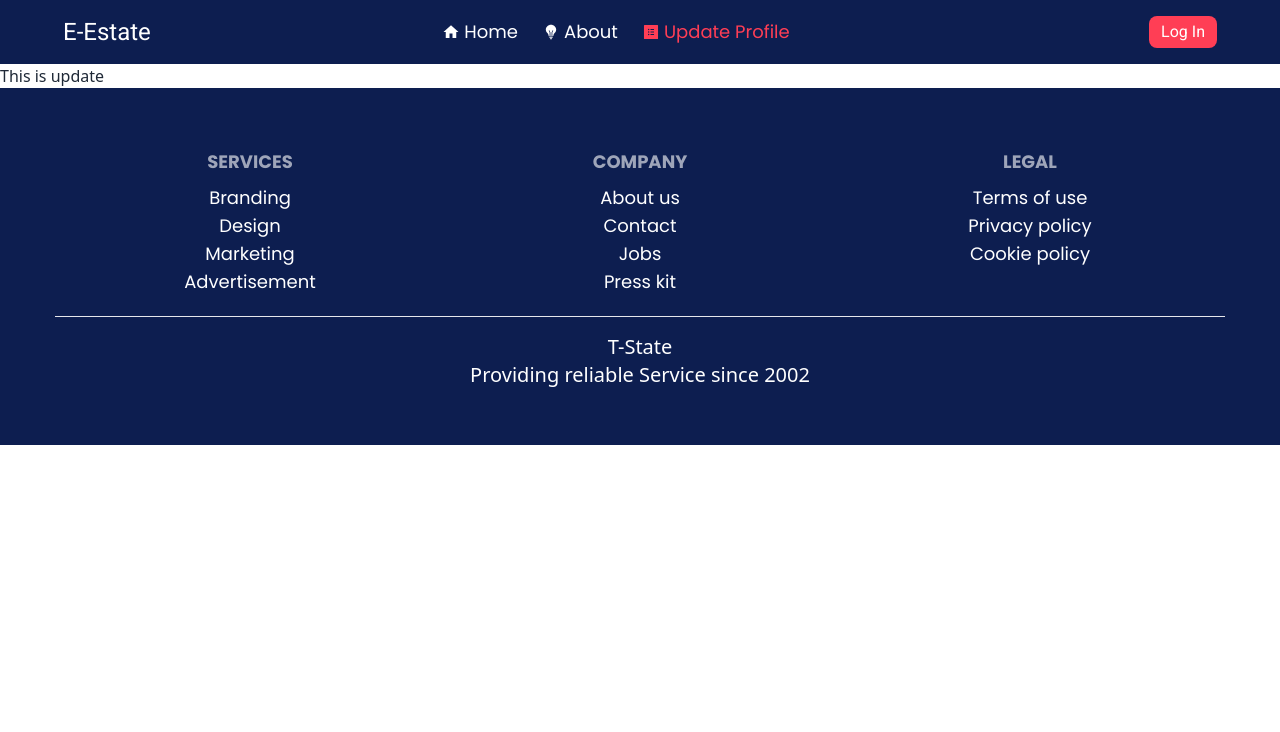
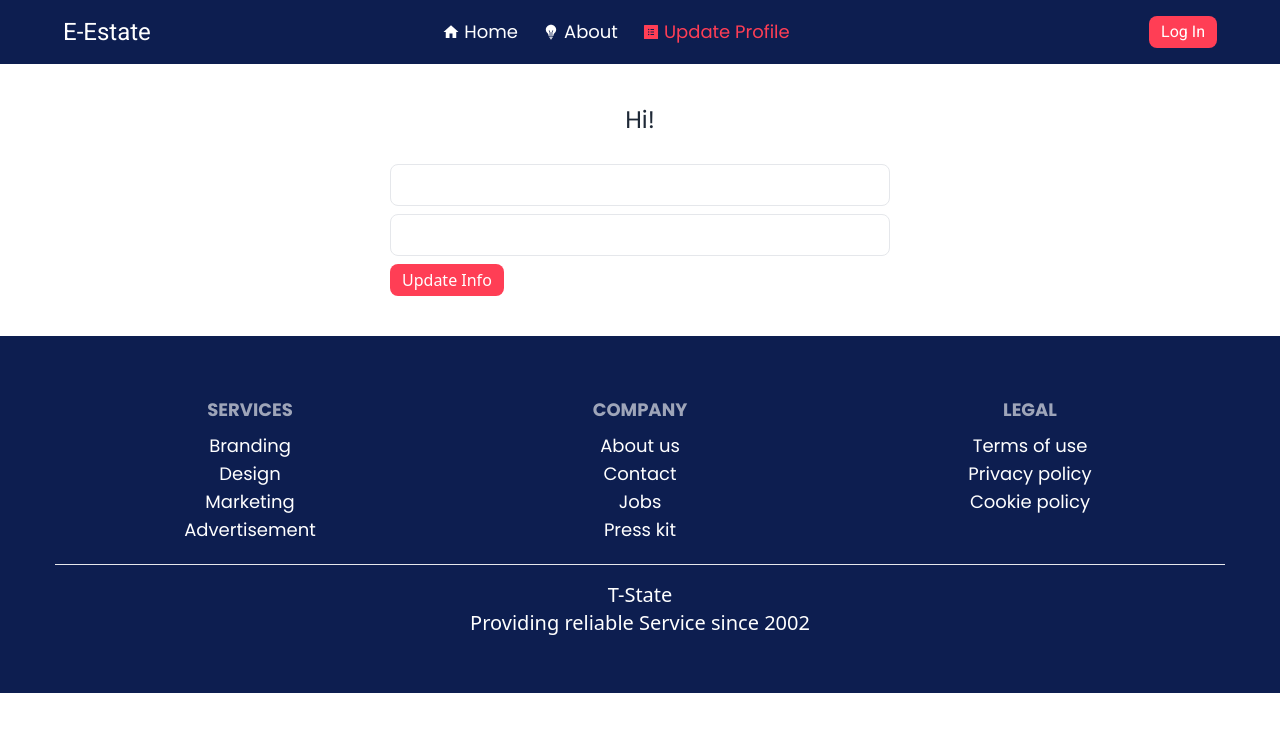
Before and after one commit to bapibiswas100808/pro-assignment-nine, a React (Vite) app: page /update in a window 1280 px wide. Shown: the top 732 px of the page. Built offline with nearby package versions, Linux system fonts and the light colour scheme; no server answers.

Commit message:
update profile

```diff
--- a/src/Components/Header/Header.jsx
+++ b/src/Components/Header/Header.jsx
@@ -28,6 +28,7 @@ const Header = () => {
           <span className="font-poppins">About</span>
         </NavLink>
       </li>
+
       <li>
         <NavLink className="flex items-center" to="/update">
           <span>
@@ -86,7 +87,11 @@ const Header = () => {
               <div className="w-10 mr-3">
                 <img
                   alt="Tailwind CSS Navbar component"
-                  src="https://daisyui.com/images/stock/photo-1534528741775-53994a69daeb.jpg"
+                  src={
+                    user?.photoURL
+                      ? user.photoURL
+                      : "https://daisyui.com/images/stock/photo-1534528741775-53994a69daeb.jpg"
+                  }
                   className="rounded-full"
                 />
               </div>
--- a/src/Components/Login/Login.jsx
+++ b/src/Components/Login/Login.jsx
@@ -9,7 +9,7 @@ import { FaRegEyeSlash } from "react-icons/fa6";
 
 const Login = () => {
   const [showPassword, setShowPassword] = useState(false);
-  const { signIn } = useContext(AuthContext);
+  const { signIn, googleLogin, githubLogin } = useContext(AuthContext);
   const location = useLocation();
   const navigate = useNavigate();
   const handleLogin = (e) => {
@@ -100,11 +100,11 @@ const Login = () => {
               <div className="flex gap-5">
                 <p className="flex items-center gap-3">
                   <span>Google:</span>
-                  <FaGoogle className="cursor-pointe" />
+                  <FaGoogle onClick={googleLogin} className="cursor-pointer" />
                 </p>
                 <p className="flex items-center gap-3">
                   <span>Github:</span>
-                  <FaGithub className="cursor-pointer" />
+                  <FaGithub onClick={githubLogin} className="cursor-pointer" />
                 </p>
               </div>
             </div>
--- a/src/Components/Register/Register.jsx
+++ b/src/Components/Register/Register.jsx
@@ -7,7 +7,7 @@ import toast from "react-hot-toast";
 
 const Register = () => {
   const [showPassword, setShowPassword] = useState(false);
-  const { createUser } = useContext(AuthContext);
+  const { createUser, updateUser } = useContext(AuthContext);
   const handleRegister = (e) => {
     e.preventDefault();
     const form = new FormData(e.currentTarget);
@@ -26,8 +26,9 @@ const Register = () => {
       return;
     }
     console.log(fullName, email, photoUrl, password);
-    createUser(email, password)
+    createUser(email, password, fullName, photoUrl)
       .then((res) => {
+        updateUser(fullName, photoUrl).then().catch();
         console.log(res.user);
         toast.success("Registered Successfully!");
       })
--- a/src/Components/UpdateUser/UpdateUser.jsx
+++ b/src/Components/UpdateUser/UpdateUser.jsx
@@ -1,7 +1,50 @@
+import { useContext } from "react";
+import { AuthContext } from "../../Provider/AuthProvider";
+
 const UpdateUser = () => {
+  const { user, updateUser } = useContext(AuthContext);
+  const handleUpdate = (e) => {
+    e.preventDefault();
+    const name = e.target.userName.value;
+    const image = e.target.userPhoto.value;
+    updateUser(name, image);
+  };
   return (
-    <div>
-      <h2>This is update </h2>
+    <div className="max-w-[1170px] mx-auto py-10">
+      <p className="text-center mb-2 font-poppins text-2xl">
+        Hi! {user?.displayName}
+      </p>
+      <div className="flex justify-center">
+        <img
+          className="max-h-[100px] rounded-full mb-5"
+          src={user?.photoURL}
+          alt=""
+        />
+      </div>
+      <div className="flex justify-center">
+        <form onSubmit={handleUpdate}>
+          <input
+            className="border p-2 rounded-lg mb-2 min-w-[300px] lg:min-w-[500px]"
+            name="userName"
+            type="text"
+            defaultValue={user?.displayName}
+          />
+          <br />
+          <input
+            className="border p-2 rounded-lg mb-2 min-w-[300px] lg:min-w-[500px]"
+            name="userPhoto"
+            type="text"
+            defaultValue={user?.photoURL}
+          />
+          <br />
+          <button
+            type="submit"
+            className="px-3 py-1 bg-[#ff3e55] hover:bg-primary text-white rounded-lg"
+          >
+            Update Info
+          </button>
+        </form>
+      </div>
     </div>
   );
 };
--- a/src/Provider/AuthProvider.jsx
+++ b/src/Provider/AuthProvider.jsx
@@ -6,25 +6,70 @@ import {
   onAuthStateChanged,
   signInWithEmailAndPassword,
   signOut,
+  GoogleAuthProvider,
+  GithubAuthProvider,
+  signInWithPopup,
+  updateProfile,
 } from "firebase/auth";
 import app from "../Firebase/firebase.config";
+import toast from "react-hot-toast";
 
 const auth = getAuth(app);
 
 export const AuthContext = createContext(null);
 const AuthProvider = ({ children }) => {
   const [user, setUser] = useState(null);
-  const [loading, setLoading] = useState(true);
+  const [loading, setLoading] = useState(false);
   const createUser = (email, password) => {
     setLoading(true);
     return createUserWithEmailAndPassword(auth, email, password);
+  };
+  const updateUser = (name, image) => {
+    return updateProfile(auth.currentUser, {
+      displayName: name,
+      photoURL: image,
+    })
+      .then((res) => {
+        toast.success("User Profile Updated");
+        console.log(res.user);
+      })
+      .catch((error) => {
+        console.log(error.message);
+      });
   };
   const signIn = (email, password) => {
     setLoading(true);
     return signInWithEmailAndPassword(auth, email, password);
   };
+  const googleProvider = new GoogleAuthProvider();
+  const githubProvider = new GithubAuthProvider();
+  const googleLogin = () => {
+    setLoading(true);
+    return signInWithPopup(auth, googleProvider)
+      .then((res) => {
+        toast.success("Logged in Successfully");
+        console.log(res.user);
+      })
+      .catch((err) => {
+        toast.error(err.message);
+        console.log(err);
+      });
+  };
+  const githubLogin = () => {
+    setLoading(true);
+    return signInWithPopup(auth, githubProvider)
+      .then((res) => {
+        toast.success("Logged in Successfully");
+        console.log(res.user);
+      })
+      .catch((err) => {
+        toast.error(err.message);
+        console.log(err);
+      });
+  };
   const logOut = () => {
     setLoading(true);
+    setUser(null);
     return signOut(auth);
   };
   useEffect(() => {
@@ -36,7 +81,17 @@ const AuthProvider = ({ children }) => {
       unSubscribe();
     };
   }, []);
-  const authInfo = { user, loading, createUser, logOut, signIn };
+  const authInfo = {
+    user,
+    setUser,
+    loading,
+    createUser,
+    logOut,
+    signIn,
+    googleLogin,
+    githubLogin,
+    updateUser,
+  };
   return (
     <AuthContext.Provider value={authInfo}>{children}</AuthContext.Provider>
   );
```
